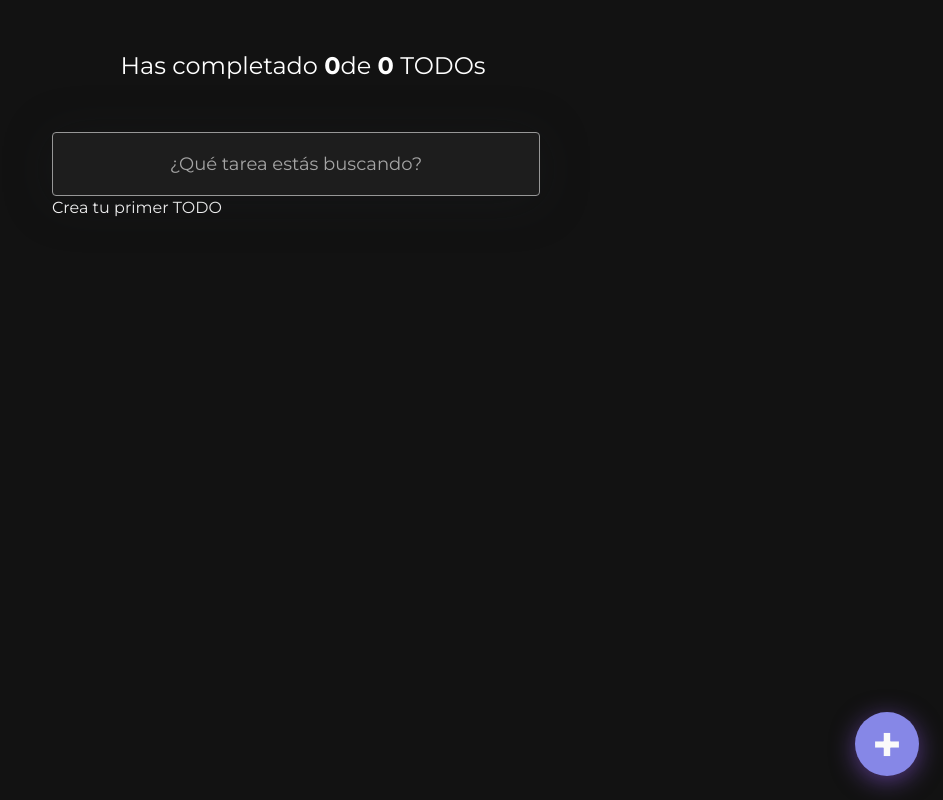
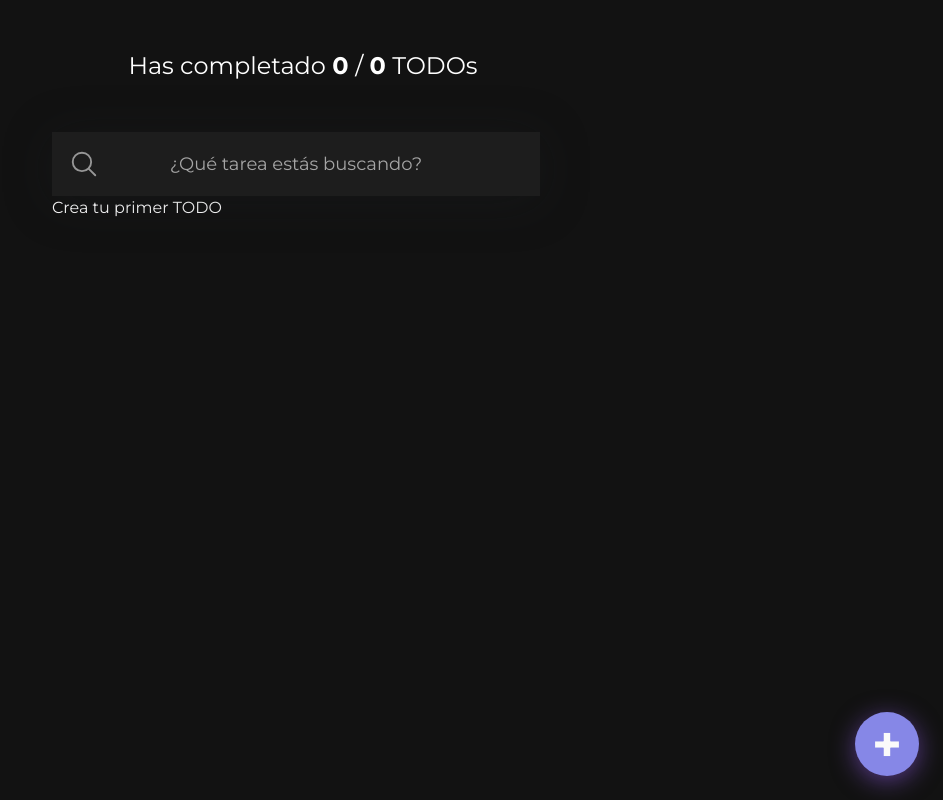
Before and after one commit to maizner/TodoCheck, a React app: page / in a window 1280 px wide. Shown: the whole page, without its empty margins (337-1280 px from the left). Built offline with nearby package versions, Linux system fonts and the light colour scheme.

Commit message:
corrección css en icono SVG de ./TodoSearch.css

```diff
--- a/src/TodoCounter/TodoCounter.js
+++ b/src/TodoCounter/TodoCounter.js
@@ -20,8 +20,8 @@ function TodoCounter(){
 
         // }}>
         <h1 className='TodoCounter'>
-            Has completado <span>{completedTodosCount}</span>
-            de <span>{totalTodosCount}</span> TODOs
+            Has completado <span>{completedTodosCount} </span>
+            / <span>{totalTodosCount}</span> TODOs
         </h1>
     );
 
--- a/src/TodoSearch/TodoSearch.css
+++ b/src/TodoSearch/TodoSearch.css
@@ -4,34 +4,39 @@
   max-width: 550px;
   margin: 0 24px;
   height: 64px;
+  background: #1D1D1D;
+  border-radius: 4px;
   width: calc(100% - 62px);
+  box-shadow: 0px 5px 50px rgba(32, 35, 41, 0.25);
+  border-radius: 4px;
 }
 .TodoSearchContainer .Icon{
   position:absolute;
   top:0px;
   bottom:0px;
-  padding:17px;
+  margin:17px;
   z-index: 1;
   color:  #979797;
+  width: 30px;
   height: 30px;
-  width: 30px;
+
 }
+
 .TodoSearch {
-  position:absolute;
-  left:0;
-  top:0;
+  position: absolute;
+  left: 0;
+  top: 0;
   z-index: 0;
   background: #1D1D1D;
-  border-radius: 4px;
-  border: 1px solid #979797;
-  width:100%;
-  height:100%;
+  width: 100%;
+  height: 100%;
+  width: 100%;
+  height: 100%;
   font-size: 18px;
   text-align: center;
   font-family: 'Montserrat';
   font-weight: 400;
   color: #A5A5A5;
-  box-shadow: 0px 5px 50px rgba(32, 35, 41, 0.25);
 
 }
 
--- a/src/TodoSearch/TodoSearch.js
+++ b/src/TodoSearch/TodoSearch.js
@@ -11,7 +11,8 @@ function TodoSearch() {
 
   return (
     <div className="TodoSearchContainer">
-      <IoSearchOutline className="Icon Icon-search" />
+      <IoSearchOutline className="Icon Icon-search " />
+
       <input
             placeholder="¿Qué tarea estás buscando?"
             className="TodoSearch"
```
Also changed, not shown: 1 other file.
